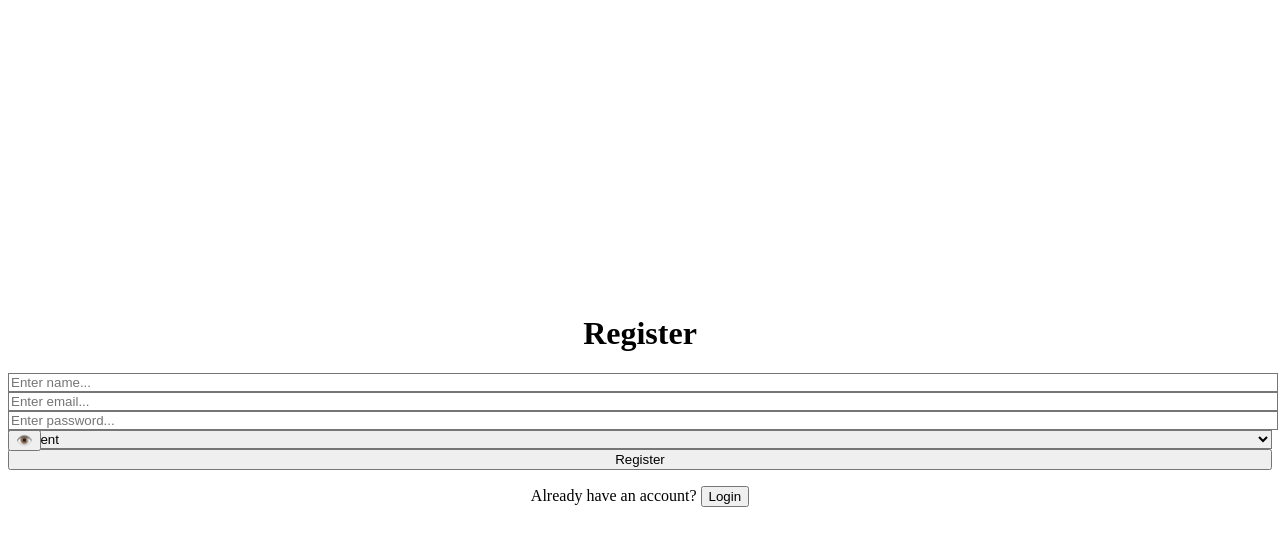
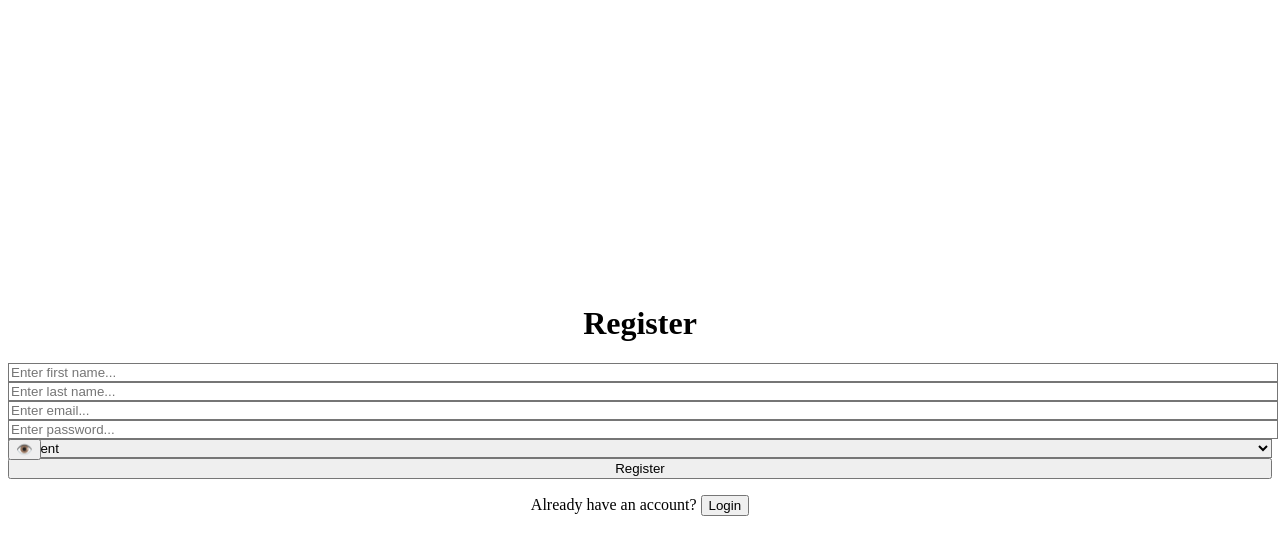
Before and after one commit to shyamala-create/OS-FrontEnd, a React (Vite) app: page / in a window 1280 px wide. Both pictures are taken after a click on the button "Register". Shown: the top 554 px of the page. Built offline with nearby package versions, Linux system fonts and the light colour scheme.

Commit message:
Login with different user roles (student, admin)

```diff
--- a/package.json
+++ b/package.json
@@ -3,6 +3,7 @@
   "private": true,
   "version": "0.0.0",
   "type": "module",
+  "proxy": "http://localhost:3000",
   "scripts": {
     "dev": "vite",
     "build": "vite build",
--- a/src/pages/dasboardPage.jsx
+++ b/src/pages/dasboardPage.jsx
@@ -8,10 +8,11 @@ export default function Dashboard() {
   useEffect(() => {
     const fetchUser = async () => {
       try {
-        const res = await axios.get("http://localhost:3002/api/auth/me", {
+        const res = await axios.get("http://localhost:3000/api/auth/me", {
           withCredentials: true,
         });
-        setUser(res.data.user);
+        console.log(res);
+        setUser(res.data);
       } catch (err) {
         console.error("Failed to fetch user", err);
       } finally {
--- a/src/pages/forgetPasswordPage.jsx
+++ b/src/pages/forgetPasswordPage.jsx
@@ -10,7 +10,7 @@ const ForgetPasswordPage = () => {
 
   const handleClick = async () => {
     try {
-      const res = await axios.post("http://localhost:3002/api/auth/forget-password", {
+      const res = await axios.post("http://localhost:3000/api/auth/forget-password", {
         email: input,
       });
       console.log(res.data);
--- a/src/pages/loginPage.jsx
+++ b/src/pages/loginPage.jsx
@@ -4,8 +4,10 @@ import { useNavigate } from "react-router";
 
 const reducer = (state, action) => {
   switch (action.type) {
-    case "name":
-      return { ...state, name: action.payload };
+    case "firstName":
+      return { ...state, firstName: action.payload };
+    case "lastName":
+      return { ...state, lastName: action.payload };
     case "email":
       return { ...state, email: action.payload };
     case "password":
@@ -13,7 +15,13 @@ const reducer = (state, action) => {
     case "role":
       return { ...state, role: action.payload };
     case "reset":
-      return { name: "", email: "", password: "", role: "student" };
+      return {
+        firstName: "",
+        lastName: "",
+        email: "",
+        password: "",
+        role: "student",
+      };
     default:
       return state;
   }
@@ -21,24 +29,43 @@ const reducer = (state, action) => {
 
 function Login() {
   const [inputValues, dispatch] = useReducer(reducer, {
-    name: "",
+    firstName: "",
+    lastName: "",
     email: "",
     password: "",
     role: "student",
   });
   const [message, setMessage] = useState("");
   const [showPassword, setShowPassword] = useState(false);
-  const [isRegistering, setIsRegistering] = useState(false); // toggle mode
+  const [isRegistering, setIsRegistering] = useState(false);
+  const [errors, setErrors] = useState({});
   const navigate = useNavigate();
 
-  // 🔹 Login
+  const validate = () => {
+    let tempErrors = {};
+    if (isRegistering && !inputValues.firstName.trim())
+      tempErrors.firstName = "First name is required";
+    if (isRegistering && !inputValues.lastName.trim())
+      tempErrors.lastName = "Last name is required";
+    if (!inputValues.email.trim())
+      tempErrors.email = "Email is required";
+    if (!inputValues.password.trim())
+      tempErrors.password = "Password is required";
+
+    setErrors(tempErrors);
+    return Object.keys(tempErrors).length === 0;
+  };
+
+  // Login
   const handleLogin = async (e) => {
     e.preventDefault();
     setMessage("");
 
+    if (!validate()) return;
+
     try {
       const res = await axios.post(
-        "http://localhost:3002/api/auth/login",
+        "/api/auth/login",
         {
           email: inputValues.email,
           password: inputValues.password,
@@ -53,7 +80,7 @@ function Login() {
 
       setMessage("Login Successful ✅");
       dispatch({ type: "reset" });
-      navigate("/dashboard"); // redirect to dashboard
+      navigate("/dashboard");
     } catch (err) {
       const errorMessage =
         err.response?.data?.message || "Login failed. Please try again.";
@@ -61,24 +88,31 @@ function Login() {
     }
   };
 
-  // 🔹 Register
+  // Register
   const handleRegister = async (e) => {
     e.preventDefault();
     setMessage("");
 
+    if (!validate()) return;
+
     try {
-      const res = await axios.post("http://localhost:3002/api/auth/register", {
-        name: inputValues.name,
+      const res = await axios.post(
+        "/api/auth/register",
+        {
+          firstName: inputValues.firstName,
+          lastName: inputValues.lastName,
           email: inputValues.email,
           password: inputValues.password,
-        role: inputValues.role, // include role
-      });
+          role: inputValues.role,
+        },
+        { withCredentials: true }
+      );
 
       setMessage(
         res.data.message || "User Registered Successfully ✅ Please login."
       );
       dispatch({ type: "reset" });
-      setIsRegistering(false); // switch back to login
+      setIsRegistering(false);
     } catch (err) {
       const errorMessage =
         err.response?.data?.message || "Registration failed. Try again.";
@@ -103,19 +137,41 @@ function Login() {
           className="space-y-4"
           onSubmit={isRegistering ? handleRegister : handleLogin}
         >
-          {/* Name field (only register) */}
           {isRegistering && (
+            <>
+              <div>
                 <input
                   type="text"
-              placeholder="Enter name..."
-              value={inputValues.name}
+                  placeholder="Enter first name..."
+                  value={inputValues.firstName}
                   onChange={(e) =>
-                dispatch({ type: "name", payload: e.target.value })
+                    dispatch({ type: "firstName", payload: e.target.value })
                   }
                   className="w-full px-4 py-2 border rounded-md focus:outline-none focus:ring-2 focus:ring-blue-400"
                 />
+                {errors.firstName && (
+                  <p className="text-red-500 text-sm">{errors.firstName}</p>
+                )}
+              </div>
+
+              <div>
+                <input
+                  type="text"
+                  placeholder="Enter last name..."
+                  value={inputValues.lastName}
+                  onChange={(e) =>
+                    dispatch({ type: "lastName", payload: e.target.value })
+                  }
+                  className="w-full px-4 py-2 border rounded-md focus:outline-none focus:ring-2 focus:ring-blue-400"
+                />
+                {errors.lastName && (
+                  <p className="text-red-500 text-sm">{errors.lastName}</p>
+                )}
+              </div>
+            </>
           )}
 
+          <div>
             <input
               type="email"
               placeholder="Enter email..."
@@ -125,8 +181,11 @@ function Login() {
               }
               className="w-full px-4 py-2 border rounded-md focus:outline-none focus:ring-2 focus:ring-blue-400"
             />
+            {errors.email && (
+              <p className="text-red-500 text-sm">{errors.email}</p>
+            )}
+          </div>
 
-          {/* Password with eye toggle */}
           <div className="relative">
             <input
               type={showPassword ? "text" : "password"}
@@ -144,9 +203,11 @@ function Login() {
             >
               {showPassword ? "🙈" : "👁️"}
             </button>
+            {errors.password && (
+              <p className="text-red-500 text-sm">{errors.password}</p>
+            )}
           </div>
 
-          {/* Role select (only register) */}
           {isRegistering && (
             <select
               value={inputValues.role}
@@ -169,7 +230,6 @@ function Login() {
           </button>
         </form>
 
-        {/* Switch login/register */}
         <p className="text-center mt-4 text-sm">
           {isRegistering
             ? "Already have an account?"
@@ -183,7 +243,6 @@ function Login() {
           </button>
         </p>
 
-        {/* Forgot password only on login */}
         {!isRegistering && (
           <button
             onClick={handleClick}
--- a/src/pages/resetPasswordPage.jsx
+++ b/src/pages/resetPasswordPage.jsx
@@ -12,7 +12,7 @@ const ResetPasswordPage = () => {
     e.preventDefault();
     try {
       const res = await axios.post(
-        `http://localhost:3002/api/auth/reset-password/${token}`,
+        `http://localhost:3000/api/auth/reset-password/${token}`,
         {
           password: newPassword,
         }
--- a/vite.config.js
+++ b/vite.config.js
@@ -1,15 +1,16 @@
-import { defineConfig } from 'vite'
-import react from '@vitejs/plugin-react'
+import { defineConfig } from "vite";
+import react from "@vitejs/plugin-react";
 
 export default defineConfig({
   plugins: [react()],
   server: {
+    port: 5173, // frontend port
     proxy: {
       "/api": {
-        target: "http://localhost:3002",
+        target: "http://localhost:3000", // backend port
         changeOrigin: true,
         secure: false,
       },
     },
   },
-})
+});
```
Lines whose indentation alone changed are shown as unchanged.
